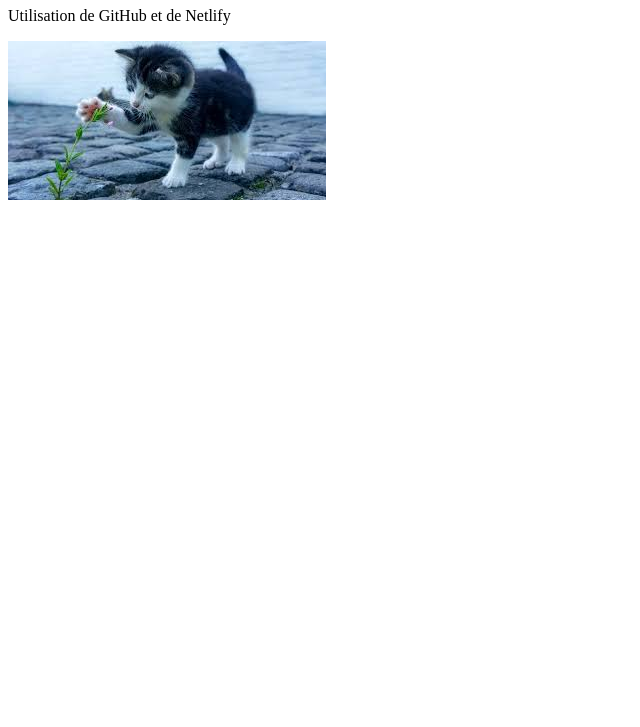
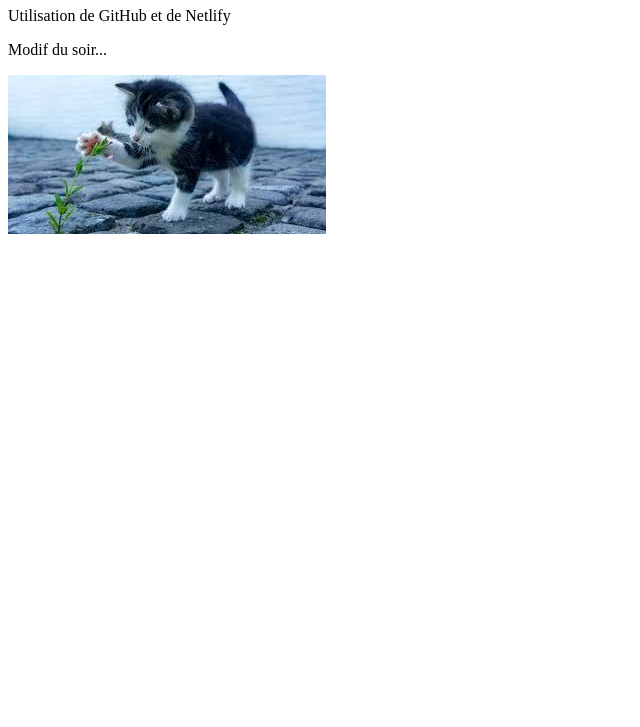
Before and after one commit to netvolutionfr/20201110-2, a plain HTML site: page index.html in a window 1280 px wide. Shown: the part 73-800 px from the top of the page, without its empty margins (0-640 px from the left). Drawn offline with Linux system fonts and the light colour scheme.

Commit message:
Modification de la page d'accueil

```diff
--- a/index.html
+++ b/index.html
@@ -10,7 +10,7 @@
 <body>
 <h1>Déploiement de site web</h1>
 <p>Utilisation de GitHub et de Netlify</p>
-
+<p>Modif du soir...</p>
 <img src="img/chaton.jpg" height="159" width="318" alt="Chaton">
 
 </body>
```
